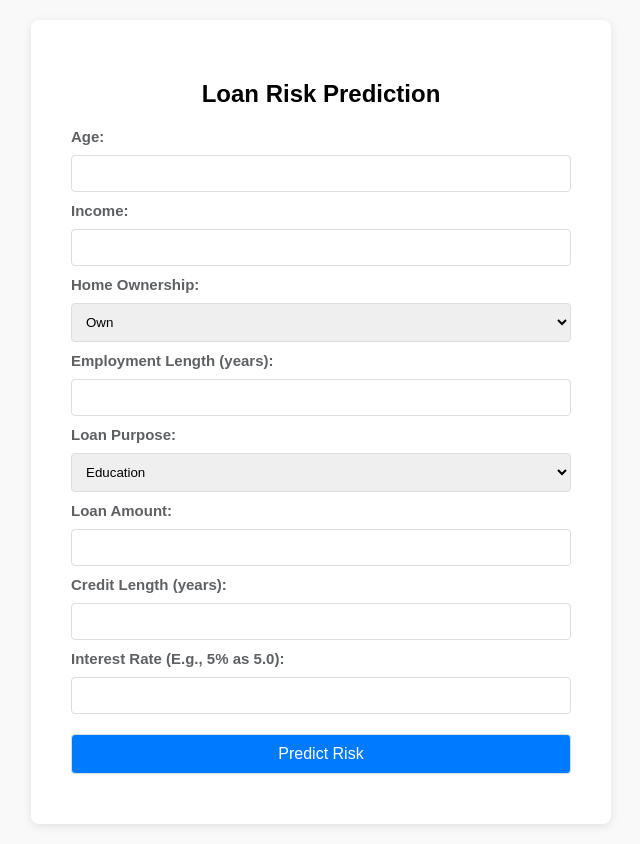
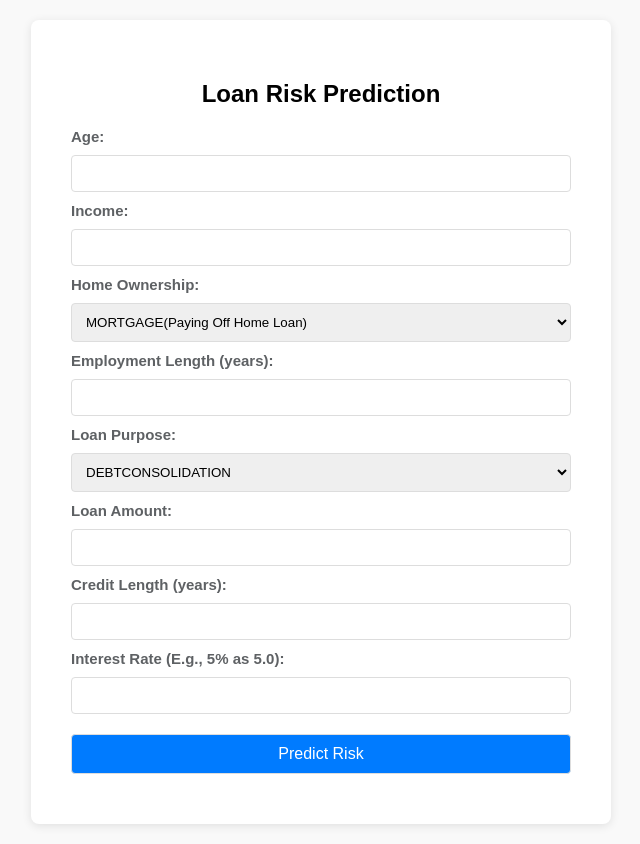
Before and after one commit to tanu-119/Loan-Prediction, a Flask app: page /form in a window 1280 px wide. Shown: the whole page, without its empty margins (319-959 px from the left). Run offline with Flask 3, Linux system fonts and the light colour scheme; parts of the project's set-up code (start-up, migrations or seed data) failed here and were passed over.

Commit message:
Update form.html

```diff
--- a/templates/form.html
+++ b/templates/form.html
@@ -105,9 +105,10 @@
 
             <label for="home">Home Ownership:</label>
             <select id="home" name="home" required>
-                <option value="Own">Own</option>
-                <option value="Mortgage">Mortgage (Paying Off Home Loan)</option>
-                <option value="Rent">Rent</option>
+                <option value="MORTGAGE">MORTGAGE(Paying Off Home Loan)</option>
+                <option value="RENT">RENT</option>
+                <option value="OWN">OWN</option>
+                <option value="OTHER">OTHER</option>
             </select>
 
             <label for="emp_length">Employment Length (years):</label>
@@ -115,10 +116,12 @@
 
             <label for="intent">Loan Purpose:</label>
             <select id="intent" name="intent" required>
-                <option value="Education">Education</option>
-                <option value="Home Improvement">Home Improvement</option>
-                <option value="Debt Consolidation">Debt Consolidation</option>
-                <option value="Other">Other</option>
+                <option value="DEBTCONSOLIDATION">DEBTCONSOLIDATION</option>
+                <option value="EDUCATION">EDUCATION</option>
+                <option value="HOMEIMPROVEMENT">HOMEIMPROVEMENT</option>
+                <option value="MEDICAL">MEDICAL</option>
+                <option value="PERSONAL">PERSONAL</option>
+                <option value="VENTURE">VENTURE</option>
             </select>
 
             <label for="amount">Loan Amount:</label>
```
